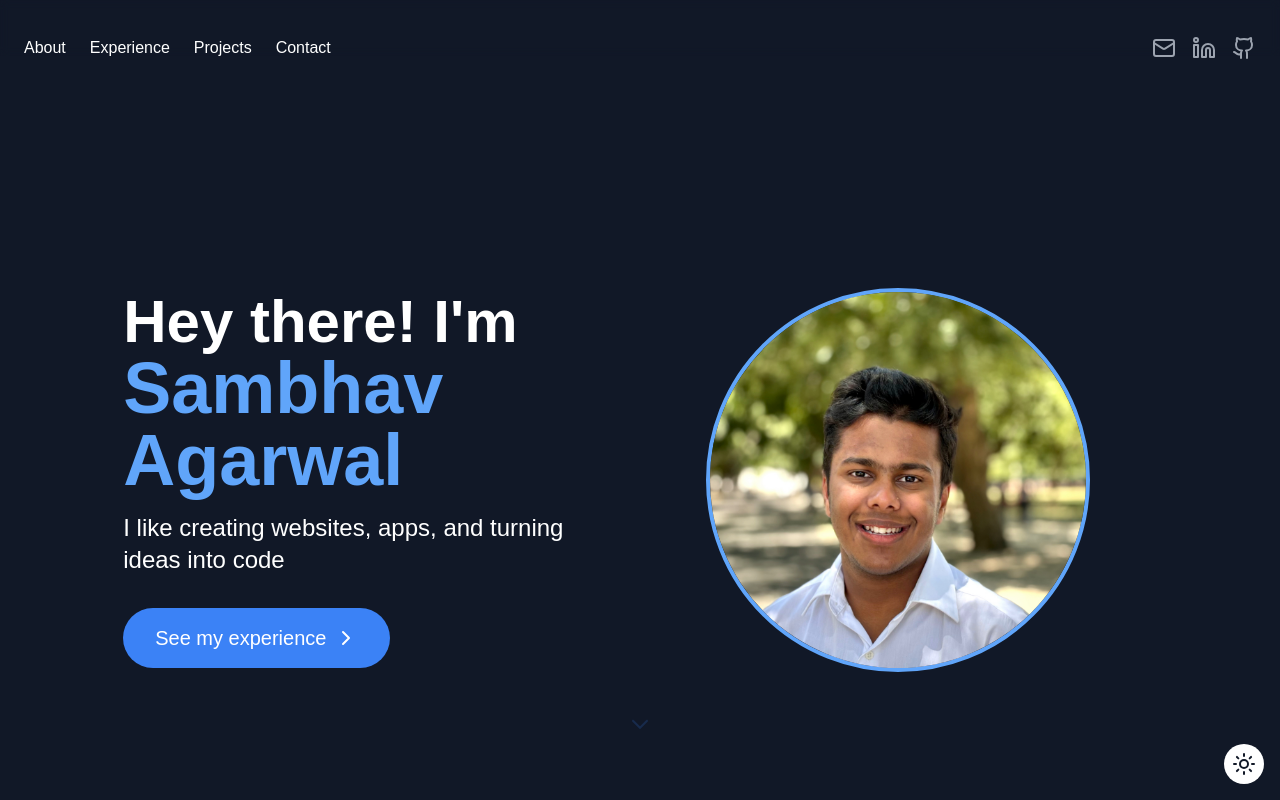
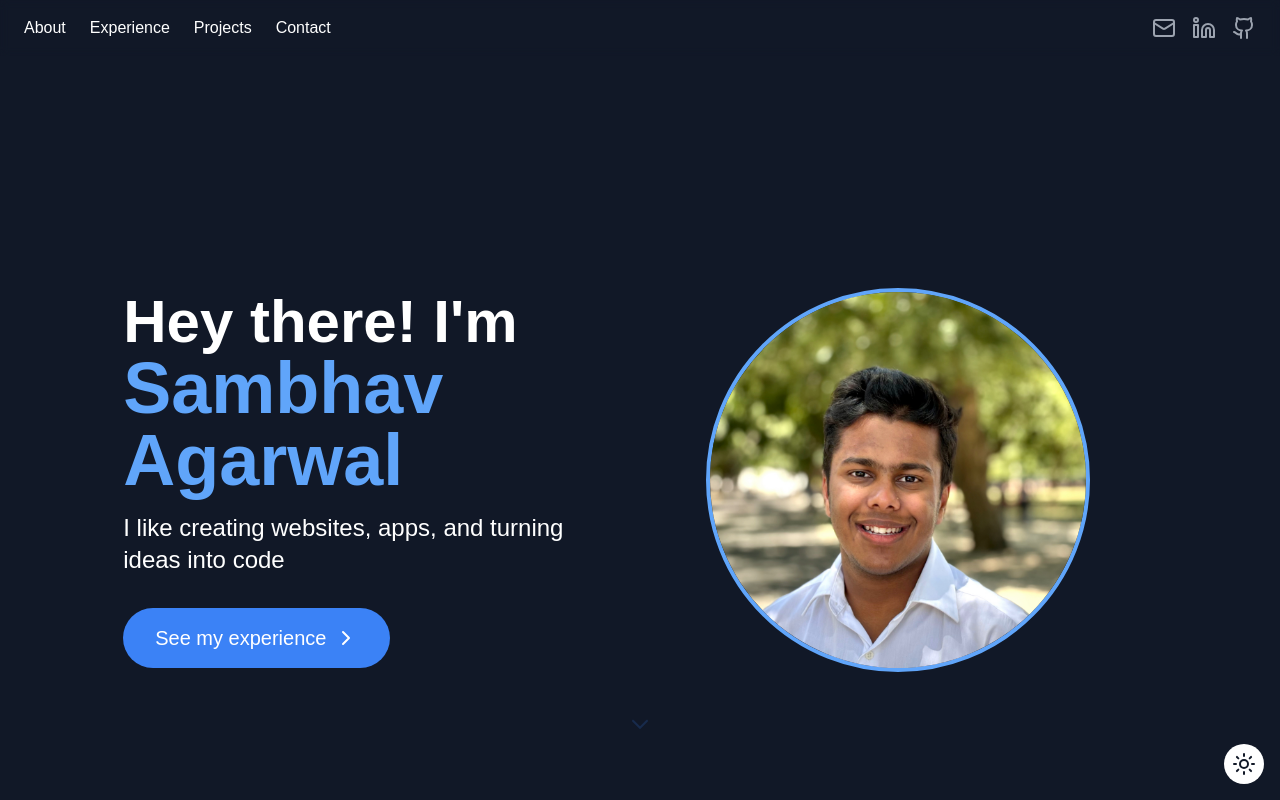
Before and after one commit to Agarwal-Sambhav/Personal-Website, a Next.js app: page / in a window 1280 px wide. Shown: the top 800 px of the page. Built offline with nearby package versions, Linux system fonts and the light colour scheme.

Commit message:
Implement Sandwich Button

```diff
--- a/src/components/portfolio-page.tsx
+++ b/src/components/portfolio-page.tsx
@@ -2,7 +2,7 @@
 
 import React, { useState, useEffect } from 'react';
 import { motion } from 'framer-motion';
-import { Github, ExternalLink, Mail, Linkedin, Instagram, ChevronRight, Sun, Moon, Phone} from 'lucide-react';
+import { Github, ExternalLink, Mail, Linkedin, Instagram, ChevronRight, Sun, Moon, Phone, Menu} from 'lucide-react';
 import DownArrow from '../components/DownArrow'
 import headshot from '../app/assets/headshot.jpg';
 import codelab from "../app/assets/codelab.jpg";
@@ -85,6 +85,7 @@ const leadershipExperiences = [
 export function PortfolioPage() {
   const [activeSection, setActiveSection] = useState('home')
   const [theme, setTheme] = useState('dark')
+  const [isMenuOpen, setIsMenuOpen] = useState(false);
 
   useEffect(() => {
     document.body.className = theme
@@ -94,27 +95,38 @@ export function PortfolioPage() {
     setTheme(theme === 'dark' ? 'light' : 'dark')
   }
 
+  const toggleMenu = () => {
+    setIsMenuOpen(!isMenuOpen);
+  };
+
   return (
     <div className={`min-h-screen ${theme === 'dark' ? 'bg-gray-900 text-white' : 'bg-gray-100 text-gray-900'}`}>
-      <header className={`fixed top-0 left-0 right-0 z-50  backdrop-blur-sm`}>
+      <header className="fixed top-0 left-0 right-0 z-50 backdrop-blur-sm">
+        <motion.nav
+          initial={{ opacity: 0, y: -100 }}
+          animate={{ opacity: 1, y: 0 }}
+          transition={{ duration: 0.5 }}
+          className="container mx-auto px-6 py-4 flex justify-between items-center relative z-10"
+        >
+          {/* Hamburger Button for Mobile */}
+          <button
+            onClick={toggleMenu}
+            className="md:hidden focus:outline-none z-20"
+          >
+            <Menu size={24} />
+          </button>
 
-      <motion.nav
-          initial={{ opacity: 0, y: -100 }}
-          animate={{ opacity: 5, y: 20 }}
-          transition={{ duration: 2 }}
-          className="container mx-auto px-6 py-4 flex justify-between items-center"
-        >
-          <div className="flex space-x-6">
+          {/* Navigation Links */}
+          <div className={`fixed inset-x-0 top-16 md:static ${isMenuOpen ? 'flex' : 'hidden'} flex-col md:flex md:flex-row md:space-x-6 ${theme === 'dark' ? 'bg-gray-900' : 'bg-white'} md:bg-transparent p-4 md:p-0 transition-transform duration-300 ease-in-out z-10`}>
             <a href="#about" className={`hover:text-blue-400 transition-colors ${theme === 'dark' ? 'text-white' : 'text-gray-900'}`}>About</a>
             <a href="#experience" className={`hover:text-blue-400 transition-colors ${theme === 'dark' ? 'text-white' : 'text-gray-900'}`}>Experience</a>
             <a href="#projects" className={`hover:text-blue-400 transition-colors ${theme === 'dark' ? 'text-white' : 'text-gray-900'}`}>Projects</a>
             <a href="#contact" className={`hover:text-blue-400 transition-colors ${theme === 'dark' ? 'text-white' : 'text-gray-900'}`}>Contact</a>
           </div>
-          {/* <a href="/resume.pdf" className="bg-blue-500 text-white px-4 py-2 rounded-full hover:bg-blue-600 transition-colors">
-            Resume
-          </a> */}
-          <div className="flex space-x-4">
-            <a href="svagarwal@ucdavis.edu" aria-label="Email" className={`${theme === 'dark' ? 'text-gray-400 hover:text-white' : 'text-gray-600 hover:text-gray-900'} transition-colors`}>
+
+          {/* Social Icons */}
+          <div className="flex space-x-4 z-20">
+            <a href="mailto:svagarwal@ucdavis.edu" aria-label="Email" className={`${theme === 'dark' ? 'text-gray-400 hover:text-white' : 'text-gray-600 hover:text-gray-900'} transition-colors`}>
               <Mail size={24} />
             </a>
             <a href="https://www.linkedin.com/in/sambhavagarwal1/" aria-label="LinkedIn" className={`${theme === 'dark' ? 'text-gray-400 hover:text-white' : 'text-gray-600 hover:text-gray-900'} transition-colors`}>
@@ -126,8 +138,6 @@ export function PortfolioPage() {
 
           </div>
         </motion.nav>
-
-
       </header>
 
       <main className="pt-20">
```
